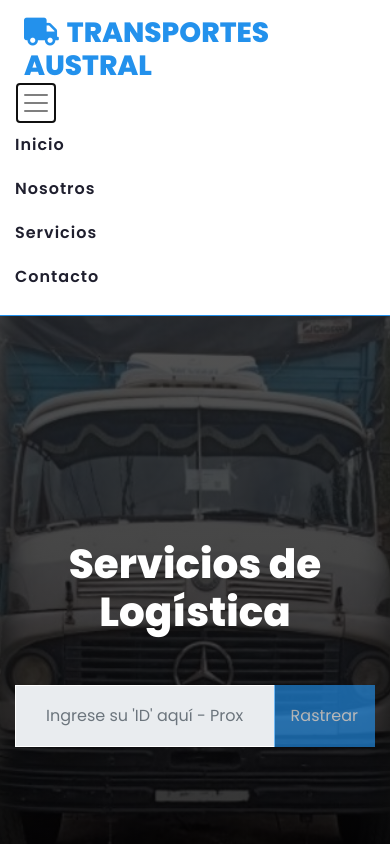
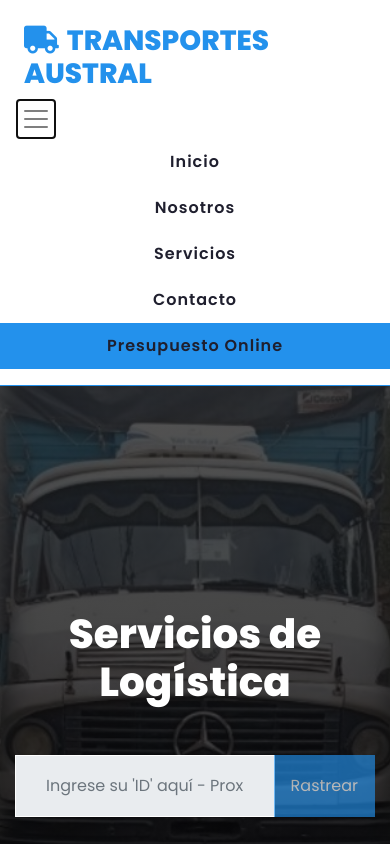
Before and after one commit to federicodalinger/transportes-austral, a plain HTML site: page index.html in a window 390 px wide. Both pictures are taken after a click on the button 36 px from the left and 102 px from the top of the page. Shown: the top 844 px of the page. Drawn offline with nearby package versions, Linux system fonts and the light colour scheme.

Commit message:
Cambios en boton de principal sup izquierda
Arreglo botones al comprimirse del NavBar

```diff
--- a/index.html
+++ b/index.html
@@ -30,8 +30,8 @@
 
         <!-- Navbar Start -->
             <div class="container-fluid p-0 sticky-top">
-                <nav class="navbar navbar-expand-lg bg-light navbar-light py-3 py-lg-0  border-bottom border-primary d-flex flex-row justify-content-between">
-                    <a class="px-4">
+                <nav class="navbar navbar-nav navbar-expand-lg bg-light navbar-light py-3 py-lg-0  border-bottom border-primary d-flex flex-row justify-content-between">
+                    <a class="px-4 nav-link " href="#">
                         <h1 class="m-0 display-5 text-uppercase text-primary mr-0"><i class="fa fa-truck mr-2"></i>Transportes Austral</h1>
                     </a>
                     <button type="button" class="navbar-toggler ml-3 px-1" data-toggle="collapse" data-target="#navbarCollapse">
@@ -39,13 +39,13 @@
                     </button>
                     <div class="collapse navbar-collapse justify-content-end " id="navbarCollapse">
                         <div class="navbar-nav py-0 ">
-                            <a href="#" class="nav-item nav-link">Inicio</a>
-                            <a href="#nosotros" class="nav-item nav-link">Nosotros</a>
-                            <a href="#servicios" class="nav-item nav-link scroll">Servicios</a>
-                            <a href="#contacto" class="nav-item nav-link">Contacto</a>
-                            <div class="">
-                                <a href="#presupuesto_online" class="nav-item nav-link btn btn-primary d-none d-lg-block">Presupuesto Online</a>
-                            </div>
+                            <a href="#" class="nav-item nav-link btn">Inicio</a>
+                            <a href="#nosotros" class="nav-item nav-link btn">Nosotros</a>
+                            <a href="#servicios" class="nav-item nav-link btn">Servicios</a>
+                            <a href="#contacto" class="nav-item nav-link btn">Contacto</a>
+                            <!-- <div class=""> -->
+                            <a href="#presupuesto_online" class="nav-item nav-link btn btn-primary d-lg-block">Presupuesto Online</a>
+                            <!-- </div>   -->
                         </div>
                         <!-- <a href="#presupuesto_online" class="btn btn-primary py-2 px-5 d-none d-lg-block">
                             Presupuesto Online
```
Also changed, not shown: 1 other file.
